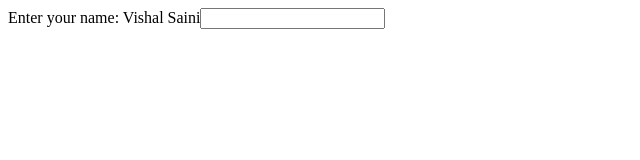
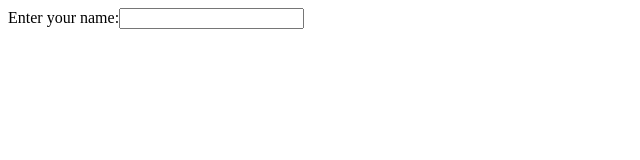
Before and after one commit to acciojob/capitalise-name-VishalSaini7272, a website: page main.html in a window 1280 px wide. Shown: the whole page, without its empty margins (0-640 px from the left). Drawn offline with Linux system fonts and the light colour scheme.

Commit message:
created a submission

```diff
--- a/main.html
+++ b/main.html
@@ -3,7 +3,7 @@
   <head>
   </head>
   <body>
-    Enter your name: Vishal Saini<input type="text" id="fname">
+    Enter your name:<input type="text" id="fname">
 
 	<script type="text/javascript" src="./script.js">
 	</script>
```
